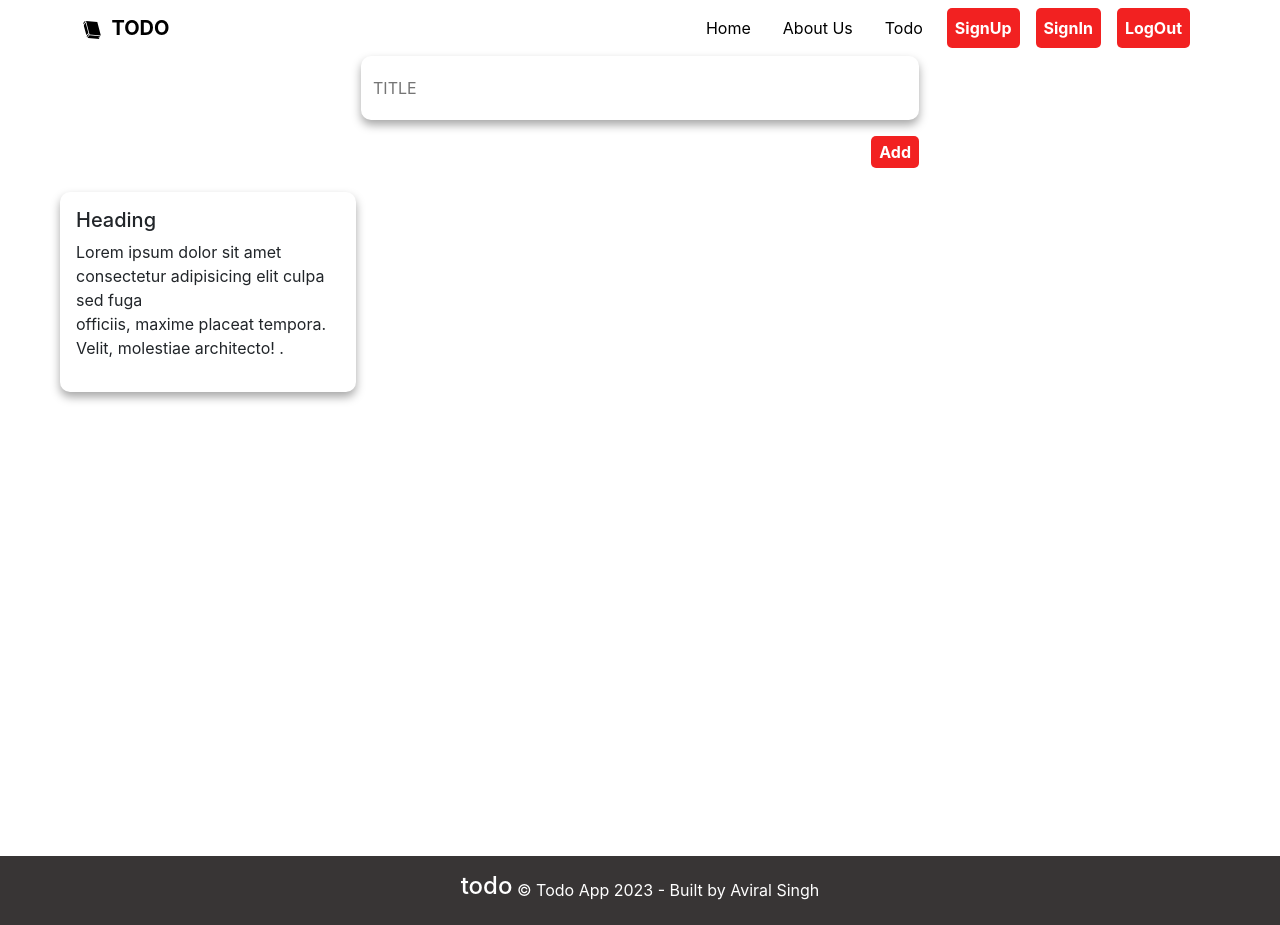
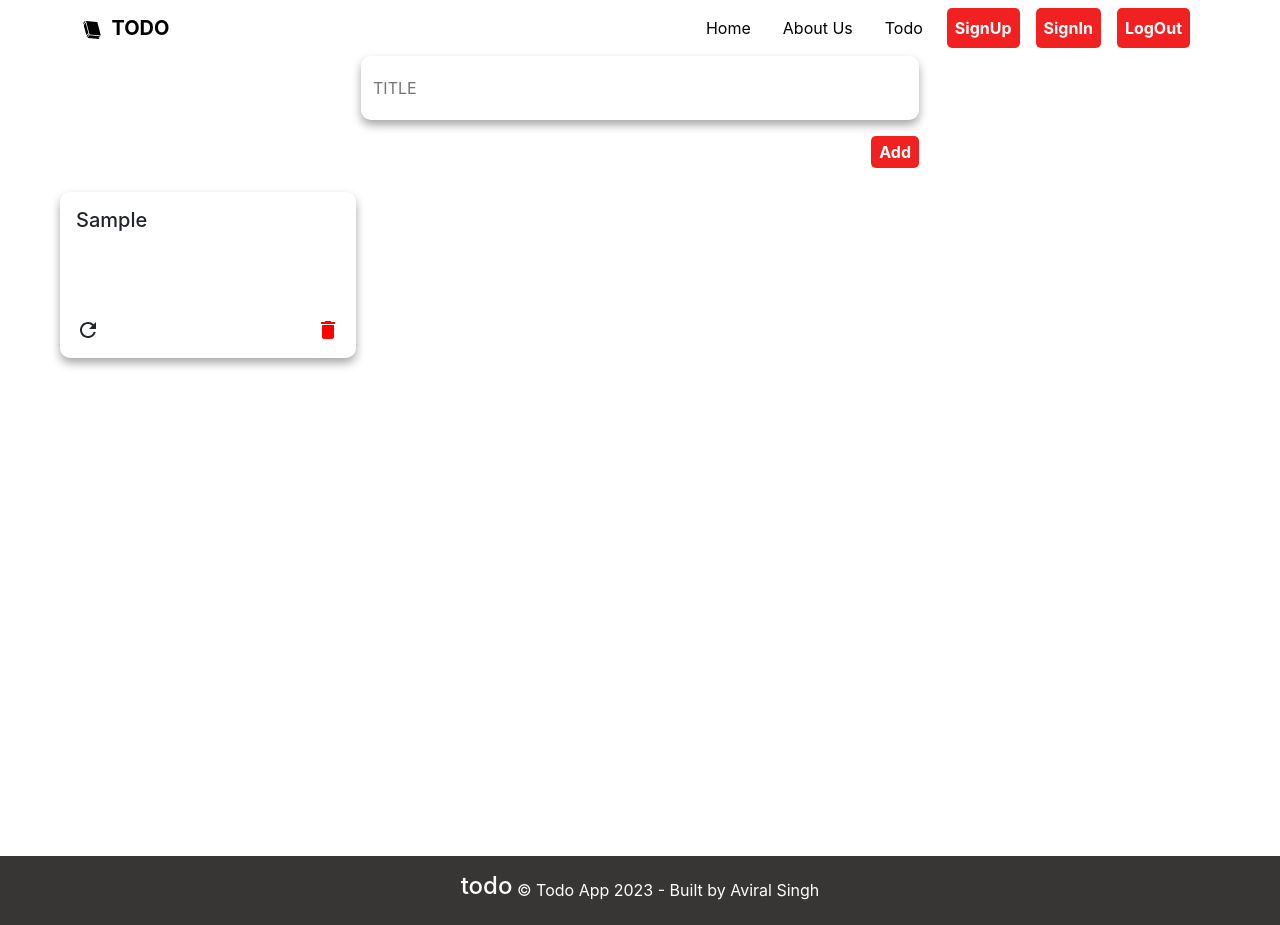
Before and after one commit to Aviral3501/Cohort, a React (Create React App) app in the folder TO DO web App/frontend01/: page /todo in a window 1280 px wide. Both pictures are taken after typing "Sample" into the empty fields and a click on the button "Add". Built offline with nearby package versions, Linux system fonts and the light colour scheme.

Commit message:
delete todo card fuctionality added

```diff
--- a/TO DO web App/frontend01/src/Components/todo/Todo.jsx
+++ b/TO DO web App/frontend01/src/Components/todo/Todo.jsx
@@ -1,6 +1,7 @@
 import React, { useState } from 'react';
 import "./todo.css";
 import TodoCards from './TodoCards';
+
 
 const Todo = () => {
 
@@ -35,6 +36,14 @@ const Todo = () => {
 
     }
 
+    const del = (id) => {
+        //only deleted a specific  card based on its id
+        console.log(id);
+        Array.splice(id , "1");
+        //update the array
+        setArray([...Array]) ;
+
+    }
 
   return (
     <div className="todo">
@@ -42,8 +51,8 @@ const Todo = () => {
             <div className='d-flex flex-column todo-inputs-div w-50 p-1 '>
                 <input
                         className="my-2 p-2 todo-inputs"
-                 type="text" placeholder='TITLE
-                 ' name="title" onClick={show}
+                        type="text" placeholder='TITLE'
+                        name="title" onClick={show}
                         value={Inputs.title}
                         onChange={change} >
 
@@ -72,11 +81,11 @@ const Todo = () => {
             <div className="container-fluid">
                 <div className='row '>
                     {Array && Array.map((item , index) =>(
-                        <>
-                        <div className='col-lg-3  mx-5 my-2'>
-                            <TodoCards/>
+
+                        <div className='col-lg-3  mx-5 my-2' key={index}>
+                            <TodoCards title={item.title} description={item.description} id={index} delId={del}  />
                         </div>
-                        </>
+
                     ))}
                 </div>
 
--- a/TO DO web App/frontend01/src/Components/todo/TodoCards.jsx
+++ b/TO DO web App/frontend01/src/Components/todo/TodoCards.jsx
@@ -1,13 +1,61 @@
-import React from 'react'
+import React from "react";
+import { MdDelete } from "react-icons/md";
+import { MdOutlineRefresh } from "react-icons/md";
 
-const TodoCards = (title,description) => {
-  return (
-    <div className='p-3 todo-card'>
-    <h5>Heading</h5>
-    <p>Lorem ipsum dolor sit amet consectetur adipisicing elit culpa sed fuga <br/>
-        officiis, maxime placeat tempora. Velit, molestiae architecto! .</p>
-    </div>
-  )
-}
 
+const TodoCards = ({ title, description, id  , delId}) => {
+    const truncatedDescription =
+        description.length > 150
+            ? `${description.substring(0, description.lastIndexOf(" ", 150))}...`
+            : description;
+
+    const truncatedTitle =
+        title.length > 60 ? `${title.substring(0, 60)}...` : title;
+    return (
+        <div className="p-3 todo-card">
+            <div>
+                <h5
+                    style={{
+                        overflow: "hidden",
+                        display: "-webkit-box",
+                        WebkitBoxOrient: "vertical",
+                        WebkitLineClamp: 2, // Adjust the number of lines you want to display
+                    }}
+                >
+                    {truncatedTitle}
+                </h5>
+                {/* Display the first 150 characters of description with ellipsis if needed */}
+                <p
+                    className="todo-card-p"
+                    style={{
+                        minHeight: "60px",
+                        overflow: "hidden",
+                        display: "-webkit-box",
+                        WebkitBoxOrient: "vertical",
+                        WebkitLineClamp: 3, // Adjust the number of lines you want to display
+                    }}
+                >
+                    {truncatedDescription}
+                </p>
+            </div>
+
+            <div className="d-flex justify-content-between">
+
+                <div onClick={() => {console.log(id)}}>
+                    < MdOutlineRefresh className="card-icon"/>
+
+                </div>
+
+                <div onClick={() => {
+                    delId(id);
+                    }}>
+                    <MdDelete className="card-icon del"/>
+
+                </div>
+
+
+            </div>
+        </div>
+    );
+};
 export default TodoCards;
--- a/TO DO web App/frontend01/src/Components/todo/todo.css
+++ b/TO DO web App/frontend01/src/Components/todo/todo.css
@@ -23,3 +23,21 @@
     border-radius: 10px;
     box-shadow: rgba(0,0,0,0.35) 0px 5px 10px;
 }
+
+.todo-card-p{
+    justify-content: center;
+    align-items: center;
+    text-align: justify;
+    text-justify: inter-word;
+}
+
+.card-icon{
+    font-size: 1.5em;
+    cursor: pointer;
+    transition: all 0.3s;
+
+}
+
+.del{
+    color:red;
+}
```
Lines whose indentation alone changed are shown as unchanged.
